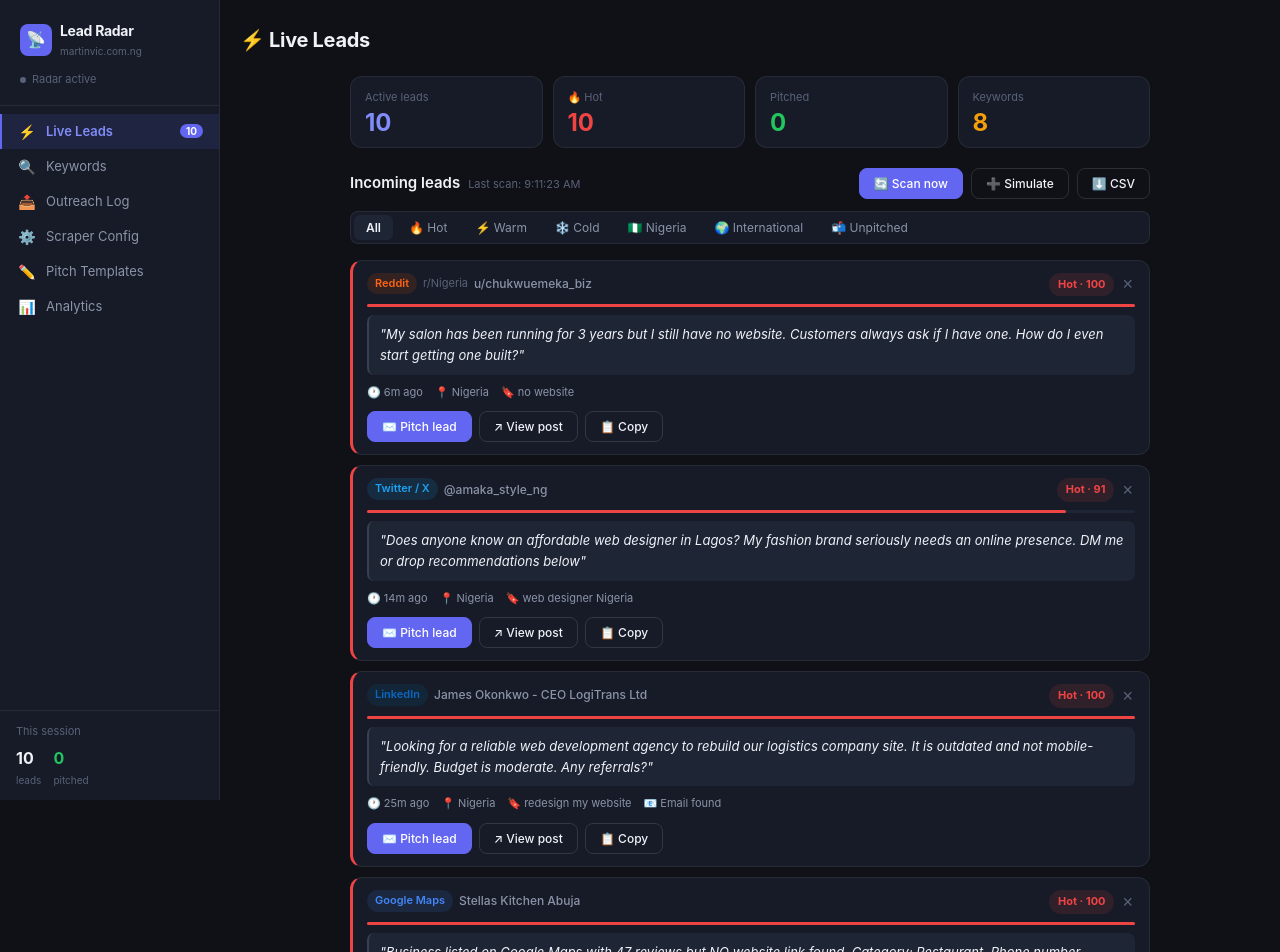
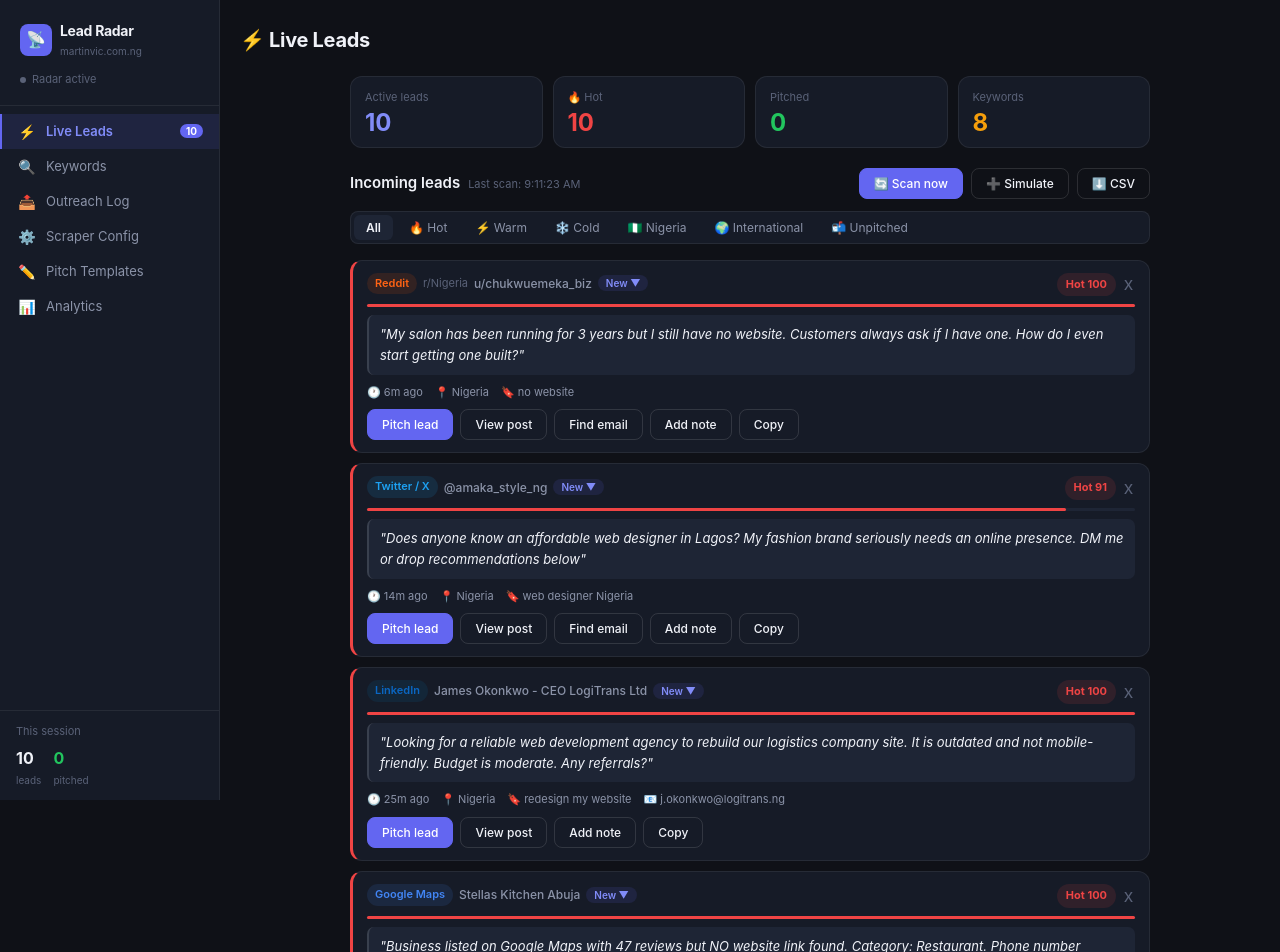
Before and after one commit to martinvicvictor/Lead-radar, a Next.js app: page / in a window 1280 px wide. Shown: the top 952 px of the page. Built offline with nearby package versions, Linux system fonts and the light colour scheme.

Commit message:
Refactor LeadCard component for improved functionality

```diff
--- a/components/LeadCard.js
+++ b/components/LeadCard.js
@@ -1,20 +1,31 @@
-import { heatLevel, heatColor, heatLabel } from '../lib/scoring';
-import useStore from '../lib/store';
+import { useState } from "react";
+import { heatLevel, heatColor, heatLabel } from "../lib/scoring";
+import useStore from "../lib/store";
+
+const STAGES = ["New", "Contacted", "Replied", "Converted", "Lost"];
+
+const STAGE_COLORS = {
+  New:       { bg: "rgba(99,102,241,0.12)", color: "#818cf8" },
+  Contacted: { bg: "rgba(245,158,11,0.12)", color: "#f59e0b" },
+  Replied:   { bg: "rgba(59,130,246,0.12)", color: "#60a5fa" },
+  Converted: { bg: "rgba(34,197,94,0.12)",  color: "#22c55e" },
+  Lost:      { bg: "rgba(239,68,68,0.12)",  color: "#ef4444" },
+};
 
 const SOURCE_COLORS = {
-  reddit:    { bg: 'rgba(255,86,0,0.12)',   color: '#ff6314' },
-  twitter:   { bg: 'rgba(29,161,242,0.12)', color: '#1da1f2' },
-  linkedin:  { bg: 'rgba(0,119,181,0.12)',  color: '#0a66c2' },
-  facebook:  { bg: 'rgba(24,119,242,0.12)', color: '#1877f2' },
-  quora:     { bg: 'rgba(180,0,0,0.12)',    color: '#b92b27' },
-  nairaland: { bg: 'rgba(0,160,0,0.12)',    color: '#00a800' },
-  instagram: { bg: 'rgba(193,53,132,0.12)', color: '#c13584' },
-  google:    { bg: 'rgba(66,133,244,0.12)', color: '#4285f4' },
-  default:   { bg: 'rgba(99,102,241,0.12)', color: 'var(--accent2)' },
+  reddit:    { bg: "rgba(255,86,0,0.12)",   color: "#ff6314" },
+  twitter:   { bg: "rgba(29,161,242,0.12)", color: "#1da1f2" },
+  linkedin:  { bg: "rgba(0,119,181,0.12)",  color: "#0a66c2" },
+  facebook:  { bg: "rgba(24,119,242,0.12)", color: "#1877f2" },
+  quora:     { bg: "rgba(180,0,0,0.12)",    color: "#b92b27" },
+  nairaland: { bg: "rgba(0,160,0,0.12)",    color: "#00a800" },
+  instagram: { bg: "rgba(193,53,132,0.12)", color: "#c13584" },
+  google:    { bg: "rgba(66,133,244,0.12)", color: "#4285f4" },
+  default:   { bg: "rgba(99,102,241,0.12)", color: "var(--accent2)" },
 };
 
 function getSrcStyle(source) {
-  const s = (source || '').toLowerCase();
+  const s = (source || "").toLowerCase();
   for (const [k, v] of Object.entries(SOURCE_COLORS)) {
     if (s.includes(k)) return v;
   }
@@ -23,100 +34,195 @@
 
 function timeAgo(iso) {
   const diff = (Date.now() - new Date(iso).getTime()) / 1000;
-  if (diff < 60) return `${Math.round(diff)}s ago`;
-  if (diff < 3600) return `${Math.round(diff / 60)}m ago`;
-  if (diff < 86400) return `${Math.round(diff / 3600)}h ago`;
-  return `${Math.round(diff / 86400)}d ago`;
+  if (diff < 60)    return Math.round(diff) + "s ago";
+  if (diff < 3600)  return Math.round(diff / 60) + "m ago";
+  if (diff < 86400) return Math.round(diff / 3600) + "h ago";
+  return Math.round(diff / 86400) + "d ago";
 }
 
 export default function LeadCard({ lead, onPitch }) {
-  const { dismissLead, pitched } = useStore();
+  const { dismissLead, pitched, leadNotes, leadStages, setLeadNote, setLeadStage, config } = useStore();
+  const [showNote,  setShowNote]  = useState(false);
+  const [noteText,  setNoteText]  = useState(leadNotes[lead.id] || "");
+  const [findingEmail, setFindingEmail] = useState(false);
+  const [foundEmail,   setFoundEmail]   = useState(lead.contact && lead.contact.email ? lead.contact.email : null);
+  const [showStage, setShowStage] = useState(false);
+
   const heat      = heatLevel(lead.score);
   const srcStyle  = getSrcStyle(lead.source);
   const isPitched = pitched.includes(lead.id);
-  const heatBorder = heat === 'hot' ? '#ef4444' : heat === 'warm' ? '#f59e0b' : '#3b82f6';
+  const stage     = leadStages[lead.id] || "New";
+  const stageStyle = STAGE_COLORS[stage] || STAGE_COLORS.New;
+  const heatBorder = heat === "hot" ? "#ef4444" : heat === "warm" ? "#f59e0b" : "#3b82f6";
+
+  const saveNote = () => {
+    setLeadNote(lead.id, noteText);
+    setShowNote(false);
+  };
+
+  const findEmail = async () => {
+    if (!lead.contact || !lead.contact.url) return;
+    setFindingEmail(true);
+    try {
+      const domain = new URL(lead.contact.url).hostname.replace("www.", "");
+      const res = await fetch("/api/find-email", {
+        method: "POST",
+        headers: { "Content-Type": "application/json" },
+        body: JSON.stringify({ domain }),
+      });
+      const data = await res.json();
+      if (data.email) setFoundEmail(data.email);
+    } catch (e) {
+      console.error("Email find error", e);
+    }
+    setFindingEmail(false);
+  };
 
   return (
     <div className="fade-in" style={{
-      background: 'var(--bg2)',
-      border: '1px solid var(--border)',
-      borderLeft: `3px solid ${heatBorder}`,
-      borderRadius: 'var(--radius)',
-      padding: '12px 14px',
+      background: "var(--bg2)",
+      border: "1px solid var(--border)",
+      borderLeft: "3px solid " + heatBorder,
+      borderRadius: "var(--radius)",
+      padding: "12px 14px",
     }}>
-      {/* Top row: source + score + dismiss */}
-      <div style={{ display: 'flex', alignItems: 'flex-start', justifyContent: 'space-between', marginBottom: 8, gap: 6 }}>
-        <div style={{ display: 'flex', flexWrap: 'wrap', alignItems: 'center', gap: 6, flex: 1 }}>
+
+      {/* Top row */}
+      <div style={{ display: "flex", alignItems: "flex-start", justifyContent: "space-between", marginBottom: 8, gap: 6 }}>
+        <div style={{ display: "flex", flexWrap: "wrap", alignItems: "center", gap: 6, flex: 1 }}>
+          <span style={{ fontSize: 11, fontWeight: 600, padding: "2px 8px", borderRadius: 20, background: srcStyle.bg, color: srcStyle.color, whiteSpace: "nowrap" }}>
+            {lead.source}
+          </span>
+          {lead.sub && <span style={{ fontSize: 11, color: "var(--text3)" }}>{lead.sub}</span>}
+          <span style={{ fontSize: 12, fontWeight: 500, color: "var(--text2)" }}>{lead.handle}</span>
+          {isPitched && (
+            <span style={{ fontSize: 10, background: "rgba(34,197,94,0.12)", color: "#22c55e", padding: "2px 7px", borderRadius: 20, fontWeight: 600 }}>
+              Pitched
+            </span>
+          )}
+          {/* Pipeline stage badge */}
+          <button onClick={() => setShowStage(!showStage)} style={{
+            fontSize: 10, fontWeight: 600, padding: "2px 8px", borderRadius: 20,
+            background: stageStyle.bg, color: stageStyle.color,
+            border: "none", cursor: "pointer", fontFamily: "inherit",
+          }}>
+            {stage} {showStage ? "▲" : "▼"}
+          </button>
+        </div>
+
+        <div style={{ display: "flex", alignItems: "center", gap: 6, flexShrink: 0 }}>
           <span style={{
-            fontSize: 11, fontWeight: 600, padding: '2px 8px',
-            borderRadius: 20, background: srcStyle.bg, color: srcStyle.color,
-            whiteSpace: 'nowrap',
-          }}>{lead.source}</span>
-          {lead.sub && <span style={{ fontSize: 11, color: 'var(--text3)' }}>{lead.sub}</span>}
-          <span style={{ fontSize: 12, fontWeight: 500, color: 'var(--text2)' }}>{lead.handle}</span>
-          {isPitched && <span style={{ fontSize: 10, background: 'rgba(34,197,94,0.12)', color: '#22c55e', padding: '2px 7px', borderRadius: 20, fontWeight: 600 }}>✓ Pitched</span>}
-        </div>
-        <div style={{ display: 'flex', alignItems: 'center', gap: 6, flexShrink: 0 }}>
-          <span style={{
-            fontSize: 11, fontWeight: 700, padding: '3px 9px', borderRadius: 20, whiteSpace: 'nowrap',
-            background: heat === 'hot' ? 'rgba(239,68,68,0.12)' : heat === 'warm' ? 'rgba(245,158,11,0.12)' : 'rgba(59,130,246,0.12)',
+            fontSize: 11, fontWeight: 700, padding: "3px 9px", borderRadius: 20, whiteSpace: "nowrap",
+            background: heat === "hot" ? "rgba(239,68,68,0.12)" : heat === "warm" ? "rgba(245,158,11,0.12)" : "rgba(59,130,246,0.12)",
             color: heatBorder,
-          }}>{heatLabel(lead.score)} · {lead.score}</span>
+          }}>
+            {heatLabel(lead.score)} {lead.score}
+          </span>
           <button onClick={() => dismissLead(lead.id)} style={{
-            background: 'none', border: 'none', color: 'var(--text3)',
-            cursor: 'pointer', fontSize: 18, padding: '0 2px', lineHeight: 1, flexShrink: 0,
-          }} title="Dismiss">×</button>
+            background: "none", border: "none", color: "var(--text3)",
+            cursor: "pointer", fontSize: 18, padding: "0 2px", lineHeight: 1,
+          }} title="Dismiss">x</button>
         </div>
       </div>
 
+      {/* Stage selector dropdown */}
+      {showStage && (
+        <div style={{ display: "flex", gap: 6, flexWrap: "wrap", marginBottom: 10 }}>
+          {STAGES.map(s => (
+            <button key={s} onClick={() => { setLeadStage(lead.id, s); setShowStage(false); }} style={{
+              fontSize: 11, fontWeight: stage === s ? 700 : 400,
+              padding: "3px 10px", borderRadius: 20,
+              background: stage === s ? (STAGE_COLORS[s] || STAGE_COLORS.New).bg : "var(--bg3)",
+              color: stage === s ? (STAGE_COLORS[s] || STAGE_COLORS.New).color : "var(--text2)",
+              border: "none", cursor: "pointer", fontFamily: "inherit",
+            }}>{s}</button>
+          ))}
+        </div>
+      )}
+
       {/* Score bar */}
-      <div style={{ height: 3, background: 'var(--bg3)', borderRadius: 2, marginBottom: 8 }}>
-        <div style={{ height: '100%', width: `${lead.score}%`, background: heatBorder, borderRadius: 2, transition: 'width 0.6s ease' }} />
+      <div style={{ height: 3, background: "var(--bg3)", borderRadius: 2, marginBottom: 8 }}>
+        <div style={{ height: "100%", width: lead.score + "%", background: heatBorder, borderRadius: 2, transition: "width 0.6s ease" }} />
       </div>
 
       {/* Excerpt */}
       <div style={{
-        fontSize: 13, color: 'var(--text)', lineHeight: 1.6,
-        background: 'var(--bg3)', padding: '9px 11px',
+        fontSize: 13, color: "var(--text)", lineHeight: 1.6,
+        background: "var(--bg3)", padding: "9px 11px",
         borderRadius: 7, marginBottom: 9,
-        borderLeft: '2px solid var(--border2)',
-        fontStyle: 'italic',
+        borderLeft: "2px solid var(--border2)", fontStyle: "italic",
       }}>
-        "{lead.excerpt?.slice(0, 240)}{(lead.excerpt?.length || 0) > 240 ? '...' : ''}"
+        "{(lead.excerpt || "").slice(0, 240)}{(lead.excerpt || "").length > 240 ? "..." : ""}"
       </div>
 
       {/* Meta */}
-      <div style={{ display: 'flex', gap: 12, flexWrap: 'wrap', marginBottom: 10 }}>
+      <div style={{ display: "flex", gap: 12, flexWrap: "wrap", marginBottom: 8 }}>
         {[
-          { icon: '🕐', text: timeAgo(lead.createdAt) },
-          { icon: '📍', text: lead.region },
-          { icon: '🔖', text: lead.keyword },
-          lead.contact?.email && { icon: '📧', text: 'Email found' },
-          lead.contact?.phone && { icon: '📞', text: 'Phone found' },
+          { icon: "🕐", text: timeAgo(lead.createdAt) },
+          { icon: "📍", text: lead.region },
+          { icon: "🔖", text: lead.keyword },
+          foundEmail       ? { icon: "📧", text: foundEmail }       : null,
+          lead.contact && lead.contact.phone ? { icon: "📞", text: "Phone found" } : null,
         ].filter(Boolean).map((m, i) => (
-          <span key={i} style={{ fontSize: 11, color: 'var(--text2)', display: 'flex', alignItems: 'center', gap: 3 }}>
+          <span key={i} style={{ fontSize: 11, color: "var(--text2)", display: "flex", alignItems: "center", gap: 3 }}>
             {m.icon} {m.text}
           </span>
         ))}
       </div>
 
-      {/* Actions — stack on very small screens */}
-      <div style={{ display: 'flex', gap: 7, flexWrap: 'wrap' }}>
+      {/* Note preview */}
+      {leadNotes[lead.id] && !showNote && (
+        <div style={{
+          fontSize: 11, color: "var(--text2)", background: "rgba(245,158,11,0.08)",
+          border: "1px solid rgba(245,158,11,0.2)", borderRadius: 6,
+          padding: "6px 10px", marginBottom: 8, lineHeight: 1.5,
+        }}>
+          📝 {leadNotes[lead.id]}
+        </div>
+      )}
+
+      {/* Note editor */}
+      {showNote && (
+        <div style={{ marginBottom: 8 }}>
+          <textarea
+            value={noteText}
+            onChange={e => setNoteText(e.target.value)}
+            placeholder="Add a private note about this lead..."
+            className="input"
+            style={{ minHeight: 70, fontSize: 12, marginBottom: 6 }}
+          />
+          <div style={{ display: "flex", gap: 6 }}>
+            <button className="btn btn-primary" style={{ fontSize: 11, padding: "4px 10px" }} onClick={saveNote}>Save note</button>
+            <button className="btn" style={{ fontSize: 11, padding: "4px 10px" }} onClick={() => setShowNote(false)}>Cancel</button>
+          </div>
+        </div>
+      )}
+
+      {/* Action buttons */}
+      <div style={{ display: "flex", gap: 7, flexWrap: "wrap" }}>
         <button className="btn btn-primary" style={{ fontSize: 12 }} onClick={() => onPitch(lead)}>
-          ✉️ {isPitched ? 'Re-pitch' : 'Pitch lead'}
+          {isPitched ? "Re-pitch" : "Pitch lead"}
         </button>
-        {lead.contact?.url && (
+        {lead.contact && lead.contact.url && (
           <a href={lead.contact.url} target="_blank" rel="noreferrer">
-            <button className="btn" style={{ fontSize: 12 }}>↗ View post</button>
+            <button className="btn" style={{ fontSize: 12 }}>View post</button>
           </a>
         )}
-        {lead.contact?.phone && (
-          <a href={`https://wa.me/${(lead.contact.phone||'').replace(/\D/g,'')}`} target="_blank" rel="noreferrer">
-            <button className="btn btn-success" style={{ fontSize: 12 }}>📱 WhatsApp</button>
+        {lead.contact && lead.contact.phone && (
+          <a href={"https://wa.me/" + (lead.contact.phone || "").replace(/\D/g, "")} target="_blank" rel="noreferrer">
+            <button className="btn btn-success" style={{ fontSize: 12 }}>WhatsApp</button>
           </a>
         )}
-        <button className="btn" style={{ fontSize: 12 }} onClick={() => navigator.clipboard?.writeText(lead.excerpt || '')}>
-          📋 Copy
+        {!foundEmail && lead.contact && lead.contact.url && (
+          <button className="btn" style={{ fontSize: 12 }} onClick={findEmail} disabled={findingEmail}>
+            {findingEmail ? "Finding..." : "Find email"}
+          </button>
+        )}
+        <button className="btn" style={{ fontSize: 12 }} onClick={() => { setShowNote(!showNote); }}>
+          {leadNotes[lead.id] ? "Edit note" : "Add note"}
+        </button>
+        <button className="btn" style={{ fontSize: 12 }} onClick={() => navigator.clipboard && navigator.clipboard.writeText(lead.excerpt || "")}>
+          Copy
         </button>
       </div>
     </div>
```
